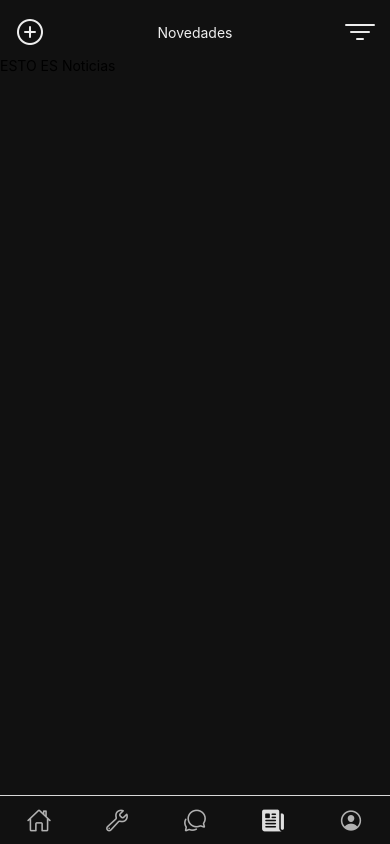
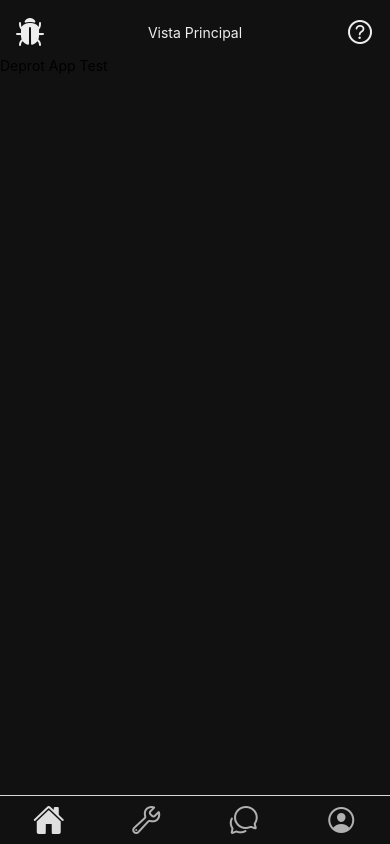
Before and after one commit to syltr1x/deep-rot, a React Native app: screen /News in a window 390 px wide. Built offline with nearby package versions, Linux system fonts and the light colour scheme; no server answers.

Commit message:
quit: news view

```diff
--- a/src/components/BottomBar.jsx
+++ b/src/components/BottomBar.jsx
@@ -5,7 +5,6 @@ import React from "react";
 import HomeView from "../views/HomeView";
 import WorkView from "../views/WorkView";
 import ServerFrame from "../views/ServersView";
-import NewsView from "../views/NewsView"
 import UsersFrame from "../views/UserView"
 
 const Tab = createBottomTabNavigator();
@@ -33,21 +32,17 @@ export const BottomTab = () => {
                         case 'Chat':
                             iconName = focused ? 'chatbubbles' : 'chatbubbles-outline';
                             break;
-                        case 'News':
-                            iconName = focused ? 'newspaper' : 'newspaper-outline';
-                            break;
                         case 'User':
                             iconName = focused ? 'person-circle' : 'person-circle-outline';
                             break;
                     }
-                    return <Icon name = { iconName } size = { size } color = { color } />
+                    return <Icon name = { iconName } size = { 32 } color = { color } />
                 }
             })}
         >
             <Tab.Screen name="Home" component={ HomeView }/>
             <Tab.Screen name="Works" component={ WorkView }/>
             <Tab.Screen name="Chat" component={ ServerFrame } />
-            <Tab.Screen name="News" component={ NewsView } />
             <Tab.Screen name="User" component={ UsersFrame } />
         </Tab.Navigator>
     )
--- a/src/views/NewsView.jsx
+++ /dev/null
@@ -1,54 +0,0 @@
-// React-Native Imports
-import React from "react";
-import Constants from 'expo-constants';
-import Icon from 'react-native-vector-icons/Ionicons'
-import { Text, View, StyleSheet, TouchableOpacity } from 'react-native';
-
-const NewsView = () => {
-    return (
-        <View style={{flexGrow: 1, backgroundColor: '#111'}}>
-          <View style={styles.headerBar}>
-            <TouchableOpacity onPress={() => Alert.alert("AÑADE UNA NOTICIA")}>
-            <Icon
-                size={32}
-                name="add-circle-outline"
-                style={styles.headerButton}
-            />
-            </TouchableOpacity>
-            <Text style={styles.headerTitle}>Novedades</Text>
-            <TouchableOpacity onPress={() => Alert.alert("FILTROS")}>
-            <Icon
-                size={32}
-                name="filter-outline"
-                style={styles.headerButton}
-            />
-            </TouchableOpacity>
-        </View>
-          <Text>ESTO ES Noticias</Text>
-        </View>
-    )
-}
-const styles = StyleSheet.create({
-    headerBar:{
-        alignSelf:'stretch',
-        backgroundColor: '#111',
-        display: 'flex',
-        paddingTop: Constants.statusBarHeight+8,
-        flexDirection: 'row',
-        alignItems: 'center',
-        justifyContent:'space-between'
-    },
-    headerTitle:{
-        padding: 14,
-        paddingTop: 7,
-        paddingBottom: 7,
-        color:'#eee',
-    },
-    headerButton:{
-        padding: 14,
-        paddingTop: 7,
-        paddingBottom: 7,
-        color: '#eee',
-    },
-})
-export default NewsView
```
